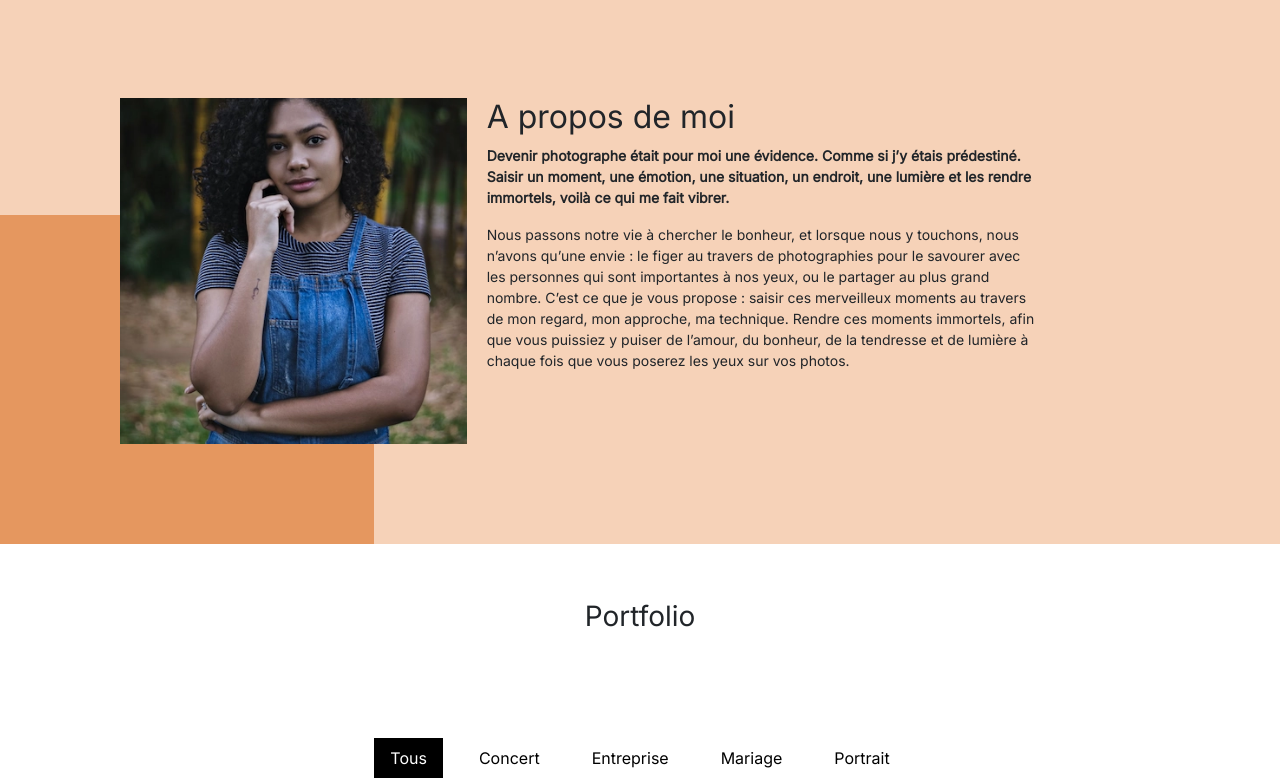
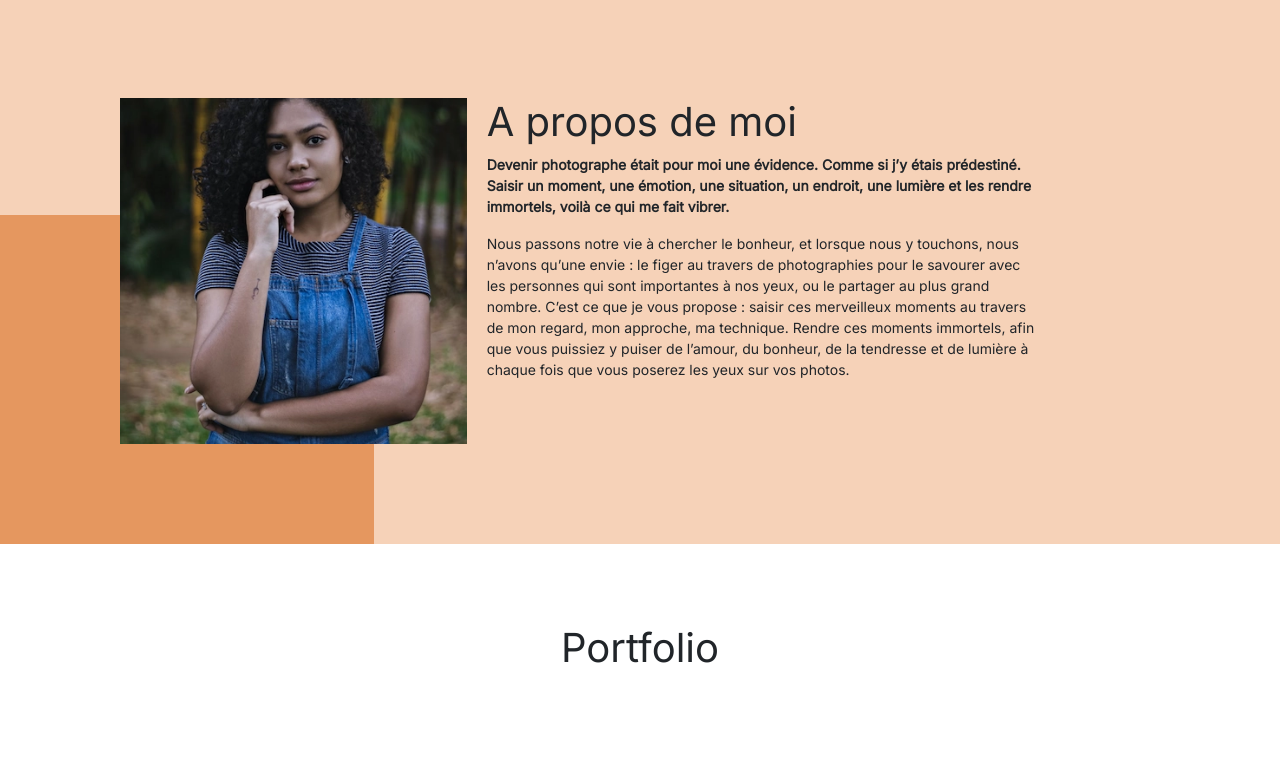
Before and after one commit to SalveRegem/ninacarducci.github.io-main, a plain HTML site: page index.html in a window 1280 px wide. Shown: the part 693-1474 px from the top of the page. Drawn offline with nearby package versions, Linux system fonts and the light colour scheme.

Commit message:
changes header level

```diff
--- a/index.html
+++ b/index.html
@@ -137,14 +137,14 @@
 						loading="lazy">
 				</div>
 				<div id="about-me">
-					<h2> A propos de moi</h2>
+					<h1> A propos de moi</h1>
 					<p class="about_me">Devenir photographe était pour moi une évidence. Comme si j’y étais prédestiné. Saisir un moment, une émotion, une situation, un endroit, une lumière et les rendre immortels, voilà ce qui me fait vibrer.</p>
 					<p>Nous passons notre vie à chercher le bonheur, et lorsque nous y touchons, nous n’avons qu’une envie : le figer au travers de photographies pour le savourer avec les personnes qui sont importantes à nos yeux, ou le partager au plus grand nombre.
 						C’est ce que je vous propose : saisir ces merveilleux moments au travers de mon regard, mon approche, ma technique. Rendre ces moments immortels, afin que vous puissiez y puiser de l’amour, du bonheur, de la tendresse et de lumière à chaque fois que vous poserez les yeux sur vos photos.</p>
 				</div>
 			</section>
 			<section id="gallery">
-				<h3 class="title">Portfolio</h3>
+				<h1 class="title">Portfolio</h1>
 				<div class="container py-3">
 					<div class="gallery" style="display: none">
 						<img data-gallery-tag="Concert" class="gallery-item"
@@ -229,7 +229,7 @@
 				</div>
 			</section>
 			<section id="services">
-				<h4 class="title">Mes services</h4>
+				<h1 class="title">Mes services</h1>
 				<div class="container">
 					<div class="service">
 						<div class="service__description">
```
